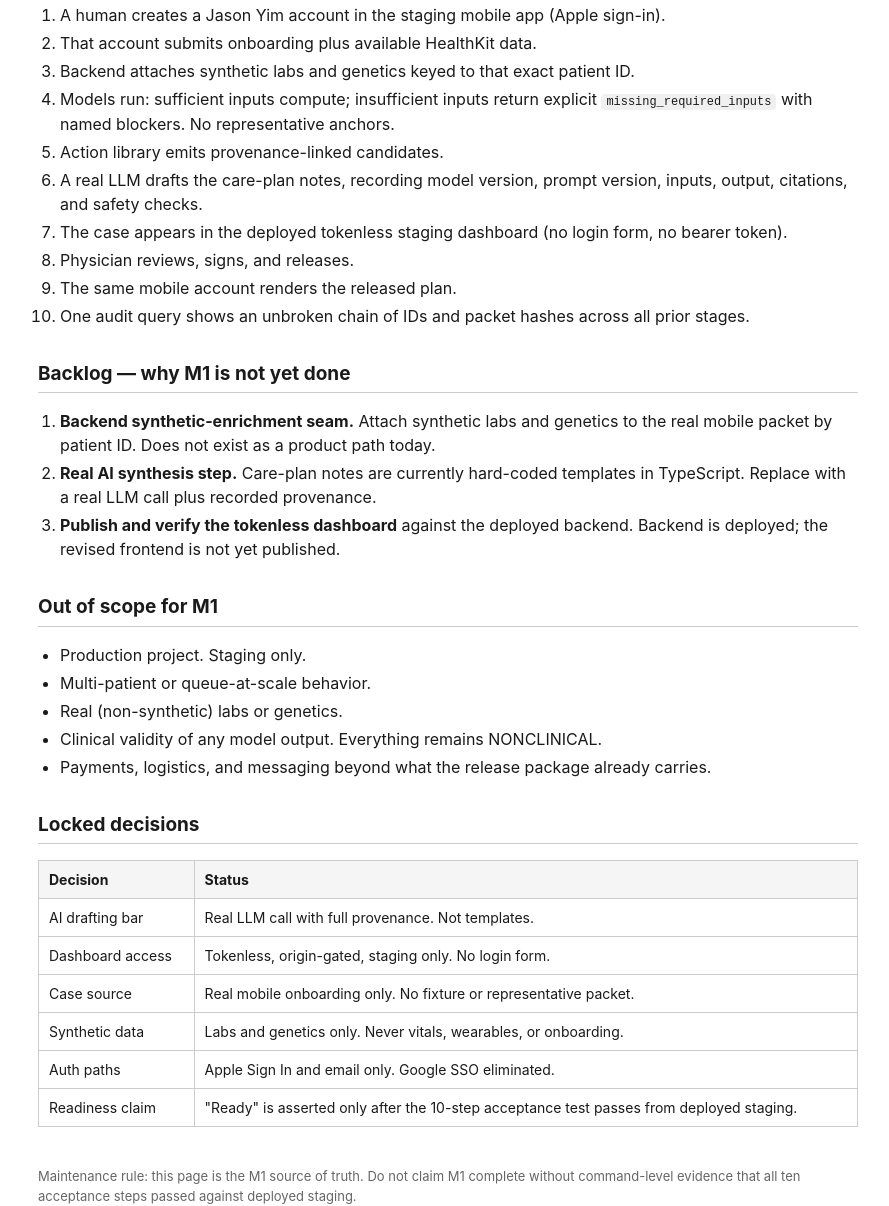
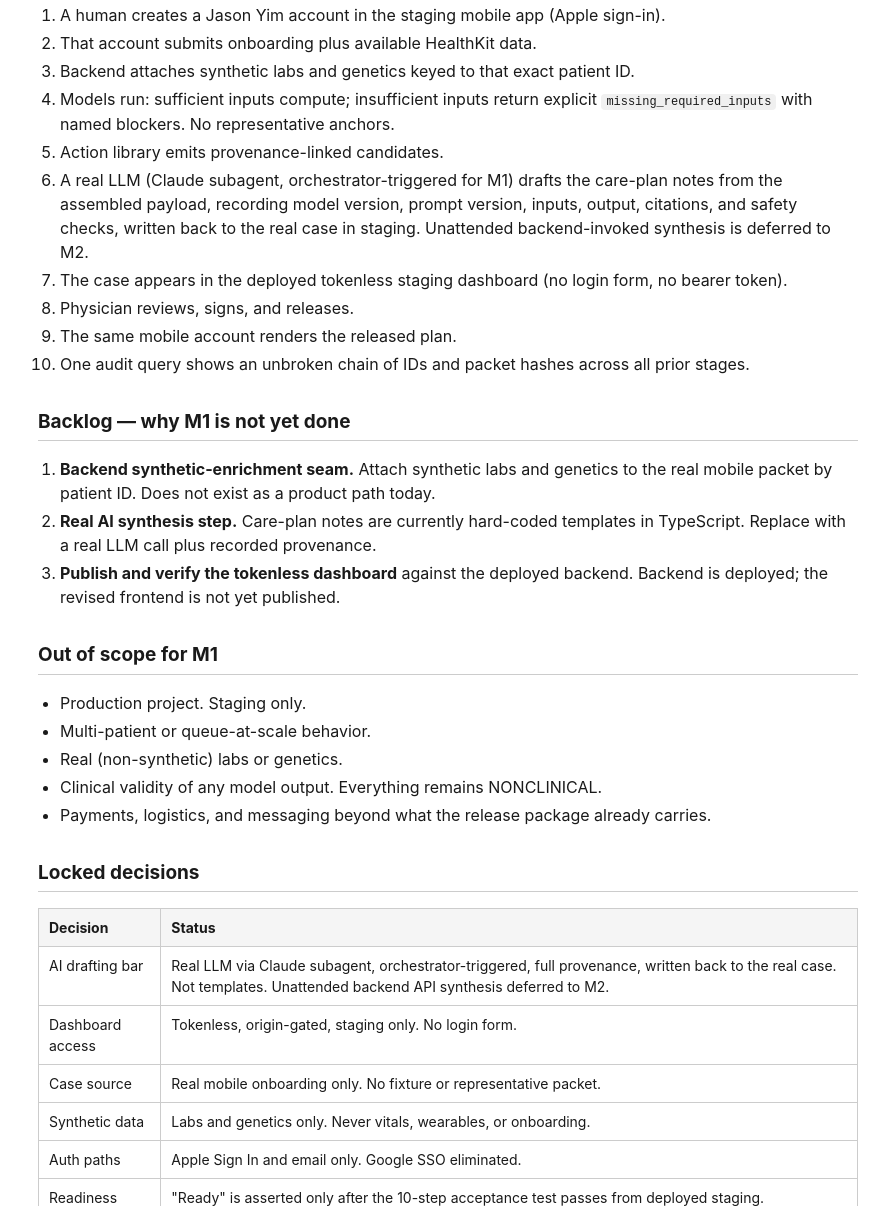
Before and after one commit to yimjason01-blip/aleron-canonical-documents, a plain HTML site: page docs/PROJECT_COORDINATION_BOARD.html in a window 1280 px wide. Shown: the part 819-2025 px from the top of the page, without its empty margins (192-1081 px from the left). Drawn offline with Linux system fonts and the light colour scheme.

Commit message:
M1: scope AI drafter as orchestrator-triggered Claude subagent; defer unattended backend synthesis to M2

```diff
--- a/docs/PROJECT_COORDINATION_BOARD.html
+++ b/docs/PROJECT_COORDINATION_BOARD.html
@@ -72,8 +72,10 @@
     <li>Models run: sufficient inputs compute; insufficient inputs return explicit
         <code>missing_required_inputs</code> with named blockers. No representative anchors.</li>
     <li>Action library emits provenance-linked candidates.</li>
-    <li>A real LLM drafts the care-plan notes, recording model version, prompt version, inputs,
-        output, citations, and safety checks.</li>
+    <li>A real LLM (Claude subagent, orchestrator-triggered for M1) drafts the care-plan notes from
+        the assembled payload, recording model version, prompt version, inputs, output, citations,
+        and safety checks, written back to the real case in staging. Unattended backend-invoked
+        synthesis is deferred to M2.</li>
     <li>The case appears in the deployed tokenless staging dashboard (no login form, no bearer token).</li>
     <li>Physician reviews, signs, and releases.</li>
     <li>The same mobile account renders the released plan.</li>
@@ -103,7 +105,7 @@
   <table>
     <thead><tr><th>Decision</th><th>Status</th></tr></thead>
     <tbody>
-      <tr><td>AI drafting bar</td><td>Real LLM call with full provenance. Not templates.</td></tr>
+      <tr><td>AI drafting bar</td><td>Real LLM via Claude subagent, orchestrator-triggered, full provenance, written back to the real case. Not templates. Unattended backend API synthesis deferred to M2.</td></tr>
       <tr><td>Dashboard access</td><td>Tokenless, origin-gated, staging only. No login form.</td></tr>
       <tr><td>Case source</td><td>Real mobile onboarding only. No fixture or representative packet.</td></tr>
       <tr><td>Synthetic data</td><td>Labs and genetics only. Never vitals, wearables, or onboarding.</td></tr>
```
